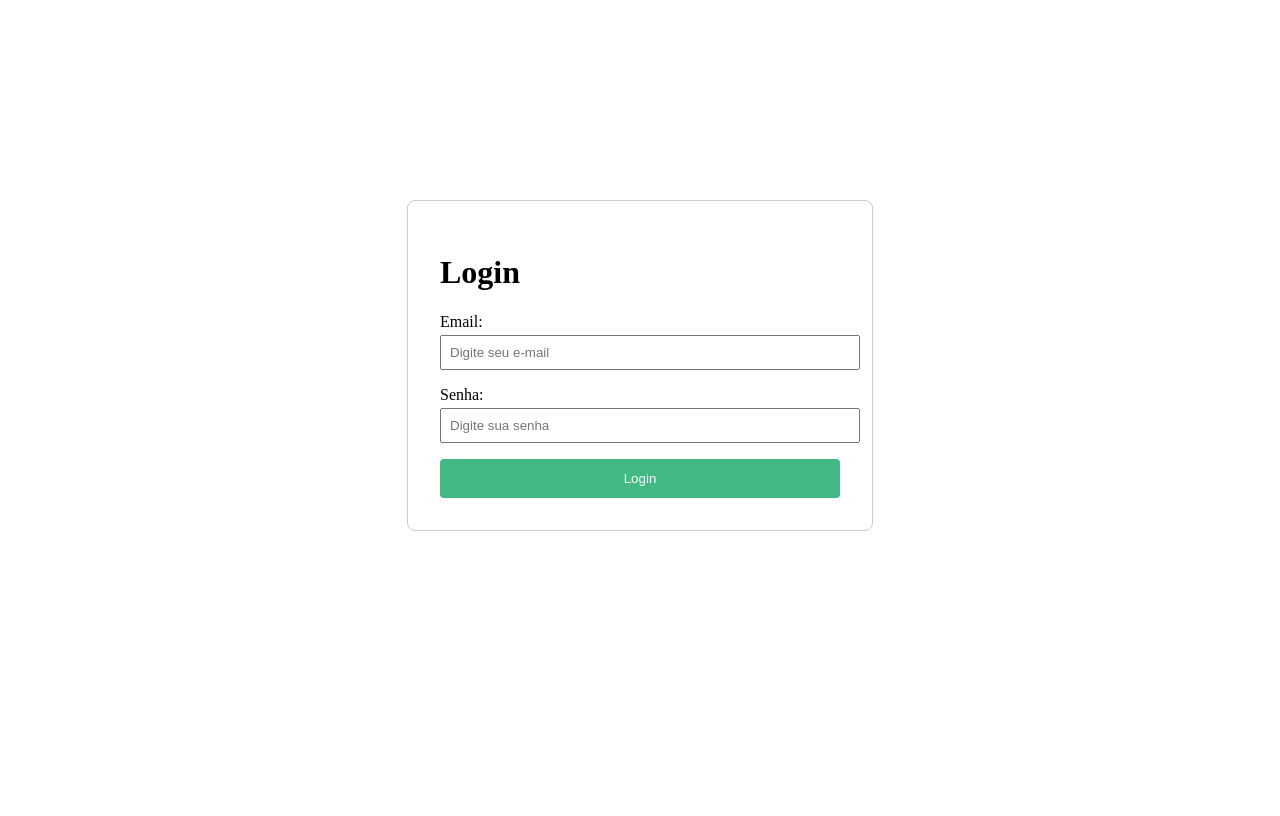
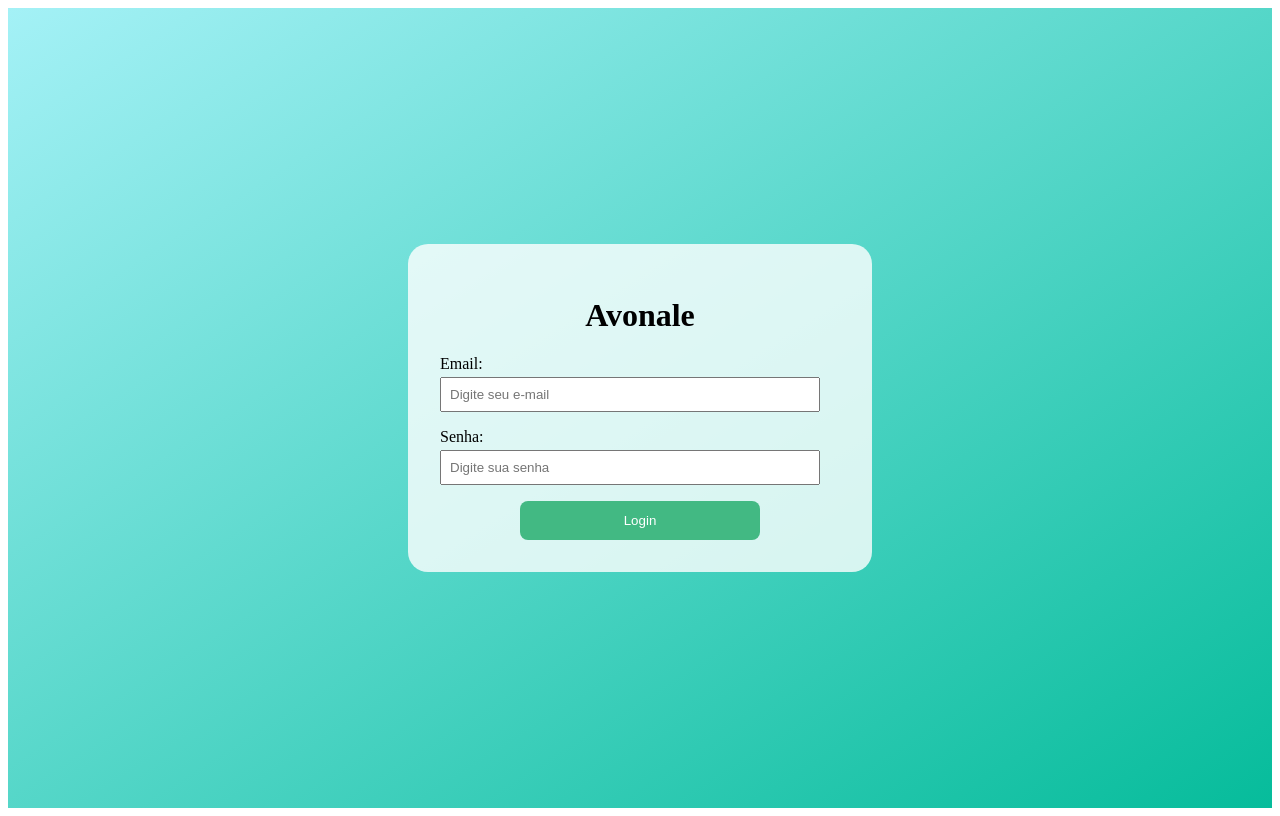
Before and after one commit to Viniosk/Avonalejs, a Vue app: page / in a window 1280 px wide. Built offline with nearby package versions, Linux system fonts and the light colour scheme.

Commit message:
Atualização Login

```diff
--- a/src/components/Dashboard.vue
+++ b/src/components/Dashboard.vue
@@ -1,17 +1,78 @@
-<!-- eslint-disable vue/multi-word-component-names -->
-<!-- Dashboard.vue -->
+<!-- src/components/Dashboard.vue -->
 <template>
-  <div>
-    <h1>Bem-vindo ao Dashboard!</h1>
-  </div>
+  <header class="header">
+    <div class="logo">
+      <img src="@/assets/avonalep.png" alt="Logo" />
+    </div>
+    <nav class="nav">
+      <ul>
+        <li><a href="#">Início</a></li>
+        <li><a href="#">Sobre</a></li>
+        <li><a href="#">Serviços</a></li>
+        <li><a href="#">Contato</a></li>
+      </ul>
+    </nav>
+  </header>
 </template>
 
 <script>
 export default {
   // eslint-disable-next-line vue/multi-word-component-names
   name: "Dashboard",
-    mounted() {
-        console.log("Componente Dashboard carregado!"); // Log para verificar o carregamento
-    }
+  mounted() {
+      console.log("Componente Dashboard carregado!"); // Log para verificar o carregamento
+  }
 };
 </script>
+
+<style scoped>
+.header {
+  display: flex;
+  justify-content: space-between;
+  align-items: center;
+  padding: 0.1rem 3rem;
+  background-color: #0f4a8e;
+  color: #ffffff;
+}
+
+.logo {
+  display: flex;
+  align-items: center;
+}
+
+.logo img {
+  height: 110px;
+  margin-right: 15px;
+}
+
+.logo h1 {
+  font-size: 1.8rem;
+  font-family: 'Roboto', sans-serif;
+  font-weight: bold;
+}
+
+.nav ul {
+  list-style-type: none;
+  display: flex;
+  gap: 2rem;
+  margin: 0;
+}
+
+.nav ul li a {
+  color: #fff;
+  text-decoration: none;
+  font-size: 1.1rem;
+  transition: color 0.3s ease;
+}
+
+.nav ul li a:hover {
+  color: #FFEB3B;
+}
+
+@media (max-width: 768px) {
+  .nav ul {
+    flex-direction: column;
+    gap: 1rem;
+  }
+}
+</style>
--- a/src/components/Login.vue
+++ b/src/components/Login.vue
@@ -1,8 +1,9 @@
 <!-- eslint-disable vue/multi-word-component-names -->
 <!-- Login.vue -->
 <template>
+  <body>
   <div class="Login-container">
-      <h1>Login</h1>
+      <h1>Avonale</h1>
       <form @submit.prevent="handleSubmit">
           <div class="form-group">
               <label for="email">Email:</label>
@@ -26,7 +27,9 @@
       </form>
       <p v-if="errorMessage">{{ errorMessage }}</p>
   </div>
+</body>
 </template>
+
 
 <script>
 import { ref } from "vue";
@@ -49,7 +52,7 @@ setup() {
       console.log("Login bem-sucedido!");
       errorMessage.value = "";
       // Redireciona para o Dashboard após o login bem-sucedido
-      router.push('/dashboard'); // ou use this.$router.push('/dashboard') se o roteador estiver disponível
+      router.push('/dashboard');
     }
     else {
       errorMessage.value = "Credenciais incorretas!";
@@ -69,13 +72,46 @@ setup() {
 </script>
 
 <style scoped>
+
+html, body {
+  margin: 0;
+  padding: 0;
+  width: 100%;
+  height: 100%;
+  overflow: hidden;
+  margin-top: 0px;
+  margin-right: 0px;
+  margin-bottom: 0px;
+  margin-left: 0px;
+  overflow: hidden;
+}
+
+body {
+  display: flex;
+  justify-content: center;
+  align-items: center;
+  background-image: url('');
+  background: linear-gradient(to bottom right, #a4f1f6, #06bc9b);
+  background-size: cover;
+  background-position: center;
+  background-repeat: no-repeat;
+  height: 100vh;
+  margin-top: 0px;
+  margin-right: 0px;
+  margin-bottom: 0px;
+  margin-left: 0px;
+}
+
 .Login-container {
   max-width: 400px;
-margin: 0 auto;
+  width: 100%;
   padding: 2rem;
-border: 1px solid #ccc;
-border-radius: 8px;
-margin-top: 200px;
+  border-radius: 20px;
+  background-color: rgba(255, 255, 255, 0.8);
+}
+
+.Login-container h1 {
+  text-align: center;
 }
 
 .form-group {
@@ -83,19 +119,21 @@ margin-bottom: 1rem;
 }
 
 input {
-width: 100%;
+  width: 90%;
   padding: 0.5rem;
   margin-top: 0.25rem;
 }
 
 button {
-width: 100%;
+  width: 60%;
   padding: 0.75rem;
   background-color: #42b983;
   color: white;
   border: none;
-border-radius: 4px;
+  border-radius: 8px;
   cursor: pointer;
+  margin: 1rem auto 0;
+  display: block;
 }
 
 button:hover {
@@ -104,5 +142,8 @@ background-color: #358e6f;
 
 p {
   color: red;
+  text-align: center;
+  font-weight: bold;
 }
+
 </style>
```
Also changed, not shown: src/assets/avonalep.png (added), src/assets/back.png (added). Lines whose indentation alone changed are shown as unchanged.
